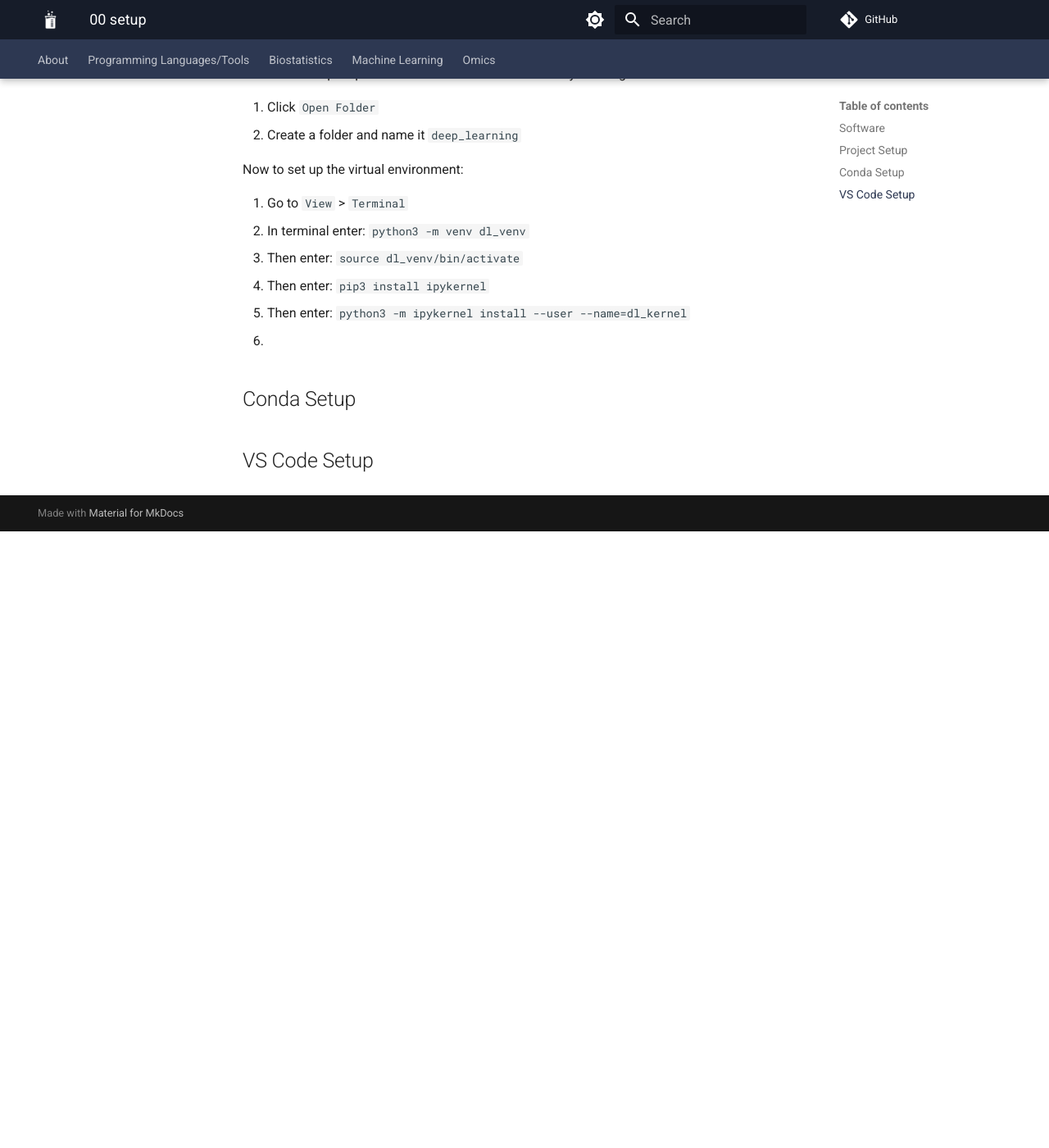
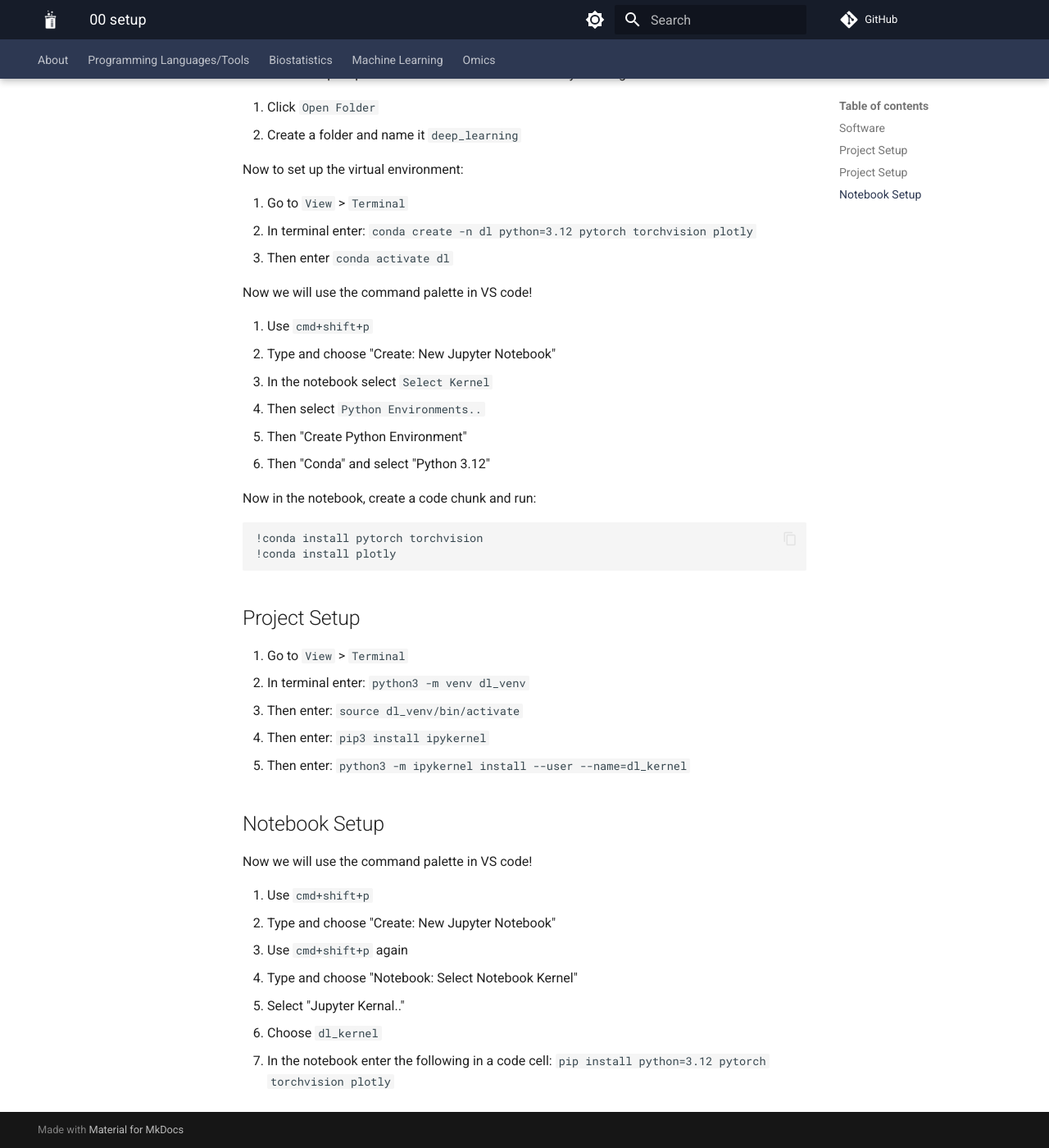
Before and after one commit to comp-tox-jhu/CompToxLab, an MkDocs documentation site: the page built from docs/machine_learning/deep_learning/00_setup.md, in a window 1280 px wide and 1400 px high, scrolled down 752 px. Shown: the whole window at 82% size. Built offline with MkDocs 1.6.1 and Material for MkDocs 9.7.7, drawn with Linux system fonts in a browser that asks for light colours; comment, search, counter and statistics services are not loaded; before the commit the page ends 1399 px from its top, so only the background shows below that.

Commit message:
Update 00_setup.md

````diff
--- a/docs/machine_learning/deep_learning/00_setup.md
+++ b/docs/machine_learning/deep_learning/00_setup.md
@@ -25,12 +25,42 @@ Now let's set up a space for us to work in. We will start by creating a virtual
 Now to set up the virtual environment:
 
 1. Go to `View` > `Terminal`
+2. In terminal enter: `conda create -n dl python=3.12 pytorch torchvision plotly`
+3. Then enter `conda activate dl`
+
+Now we will use the command palette in VS code!
+
+1. Use `cmd+shift+p`
+2. Type and choose "Create: New Jupyter Notebook"
+3. In the notebook select `Select Kernel`
+4. Then select `Python Environments..`
+5. Then "Create Python Environment"
+6. Then "Conda" and select "Python 3.12"
+
+Now in the notebook, create a code chunk and run:
+
+```
+!conda install pytorch torchvision
+!conda install plotly
+```
+
+
+## Project Setup
+
+1. Go to `View` > `Terminal`
 2. In terminal enter: `python3 -m venv dl_venv`
 3. Then enter: `source dl_venv/bin/activate`
 4. Then enter: `pip3 install ipykernel`
 5. Then enter: `python3 -m ipykernel install --user --name=dl_kernel`
-6.
 
-## Conda Setup
+## Notebook Setup
 
-## VS Code Setup
+Now we will use the command palette in VS code!
+
+1. Use `cmd+shift+p`
+2. Type and choose "Create: New Jupyter Notebook"
+3. Use `cmd+shift+p` again
+4. Type and choose "Notebook: Select Notebook Kernel"
+5. Select "Jupyter Kernal.."
+6. Choose `dl_kernel`
+7. In the notebook enter the following in a code cell: `pip install python=3.12 pytorch torchvision plotly`
````
